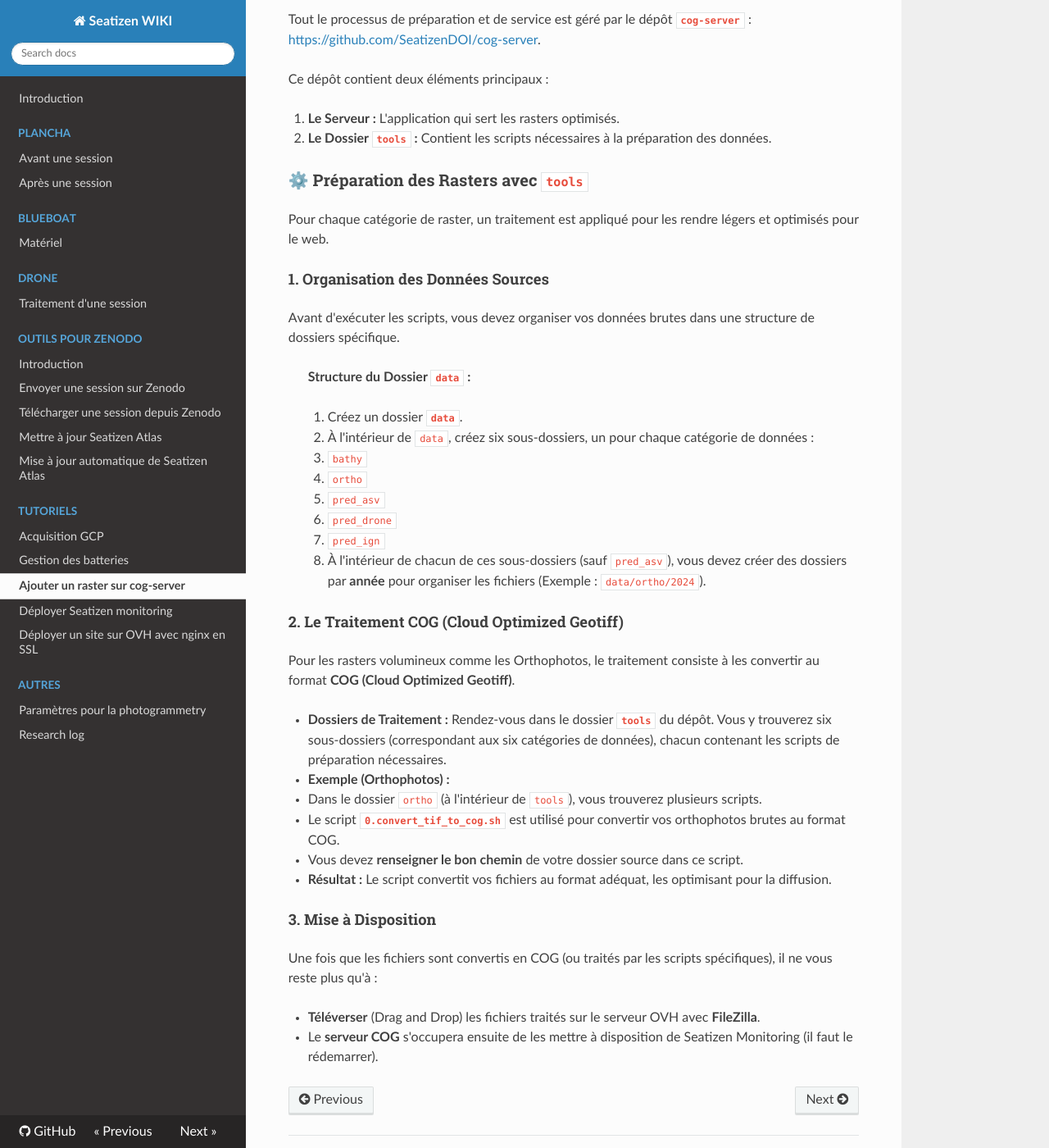
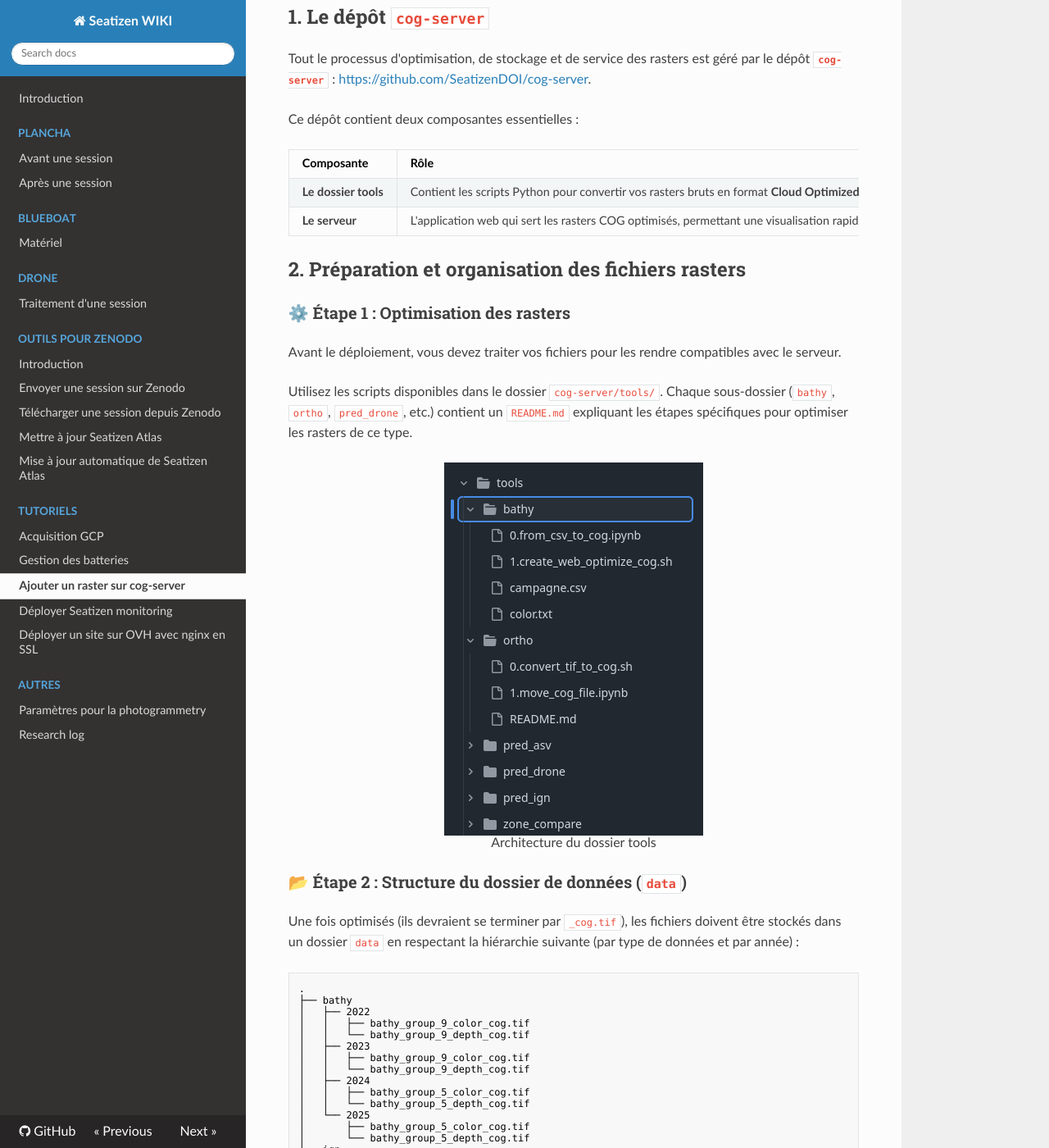
Before and after one commit to SeatizenDOI/wiki-seatizen, an MkDocs documentation site: the page built from docs/tutoriels/cog-server.md, in a window 1280 px wide and 1400 px high, scrolled down 289 px. Shown: the whole window at 82% size. Built offline with MkDocs 1.6.1, drawn with Linux system fonts in a browser that asks for light colours; nearby versions of some CDN libraries; some of the changed text lies outside the part shown.

Commit message:
Cog-server

````diff
--- a/docs/tutoriels/cog-server.md
+++ b/docs/tutoriels/cog-server.md
@@ -1,58 +1,119 @@
+# Intégration des données rasters dans Seatizen Monitoring
 
-## Intégration des Rasters (Orthophotos, Bathy, Prédictions)
+L'intégration des données raster (Orthophotos, Bathymétrie, Prédictions, etc.) à la plateforme Seatizen Monitoring nécessite une optimisation préalable en raison de la taille importante des fichiers. Ces données sont servies par un serveur dédié, distinct du site web principal.
 
-L'ajout de données raster (Orthophotos, Bathy, Prédictions, etc.) à Seatizen Monitoring nécessite un traitement préalable des fichiers, car ils sont trop volumineux pour être servis directement. Ces rasters sont stockés sur un serveur dédié, séparé du site web principal.
+## 1. Le dépôt `cog-server`
 
-### 📦 Utilisation du dépôt `cog-server`
+Tout le processus d'optimisation, de stockage et de service des rasters est géré par le dépôt **`cog-server`** : [https://github.com/SeatizenDOI/cog-server](https://github.com/SeatizenDOI/cog-server).
 
-Tout le processus de préparation et de service est géré par le dépôt **`cog-server`** : [https://github.com/SeatizenDOI/cog-server](https://github.com/SeatizenDOI/cog-server).
+Ce dépôt contient deux composantes essentielles :
 
-Ce dépôt contient deux éléments principaux :
+| Composante | Rôle |
+| --- | --- |
+| **Le dossier tools** | Contient les scripts Python pour convertir vos rasters bruts en format **Cloud Optimized Geotiff (COG)**. |
+| **Le serveur** | L'application web qui sert les rasters COG optimisés, permettant une visualisation rapide sur la carte. |
 
-1. **Le Serveur :** L'application qui sert les rasters optimisés.
-2. **Le Dossier `tools` :** Contient les scripts nécessaires à la préparation des données.
+## 2. Préparation et organisation des fichiers rasters
 
-### ⚙️ Préparation des Rasters avec `tools`
+### ⚙️ Étape 1 : Optimisation des rasters
 
-Pour chaque catégorie de raster, un traitement est appliqué pour les rendre légers et optimisés pour le web.
+Avant le déploiement, vous devez traiter vos fichiers pour les rendre compatibles avec le serveur.
 
-#### 1. Organisation des Données Sources
+Utilisez les scripts disponibles dans le dossier `cog-server/tools/`. Chaque sous-dossier (`bathy`, `ortho`, `pred_drone`, etc.) contient un `README.md` expliquant les étapes spécifiques pour optimiser les rasters de ce type.
+<div align="center">
+<figure>
+<img src="/img/tutoriels/cog_tree.png" alt="Architecture du dossier tools">
+<figcaption>Architecture du dossier tools</figcaption>
+</figure>
+</div>
 
-Avant d'exécuter les scripts, vous devez organiser vos données brutes dans une structure de dossiers spécifique.
+### 📂 Étape 2 : Structure du dossier de données (`data`)
 
-> **Structure du Dossier `data` :**
+Une fois optimisés (ils devraient se terminer par `_cog.tif`), les fichiers doivent être stockés dans un dossier `data` en respectant la hiérarchie suivante (par type de données et par année) :
 
-> 1. Créez un dossier **`data`**.
+```bash
+.
+├── bathy
+│   ├── 2022
+│   │   ├── bathy_group_9_color_cog.tif
+│   │   └── bathy_group_9_depth_cog.tif
+│   ├── 2023
+│   │   ├── bathy_group_9_color_cog.tif
+│   │   └── bathy_group_9_depth_cog.tif
+│   ├── 2024
+│   │   ├── bathy_group_5_color_cog.tif
+│   │   └── bathy_group_5_depth_cog.tif
+│   └── 2025
+│       ├── bathy_group_5_color_cog.tif
+│       └── bathy_group_5_depth_cog.tif
+├── ign
+│   ├── 2017
+│   │   └── 974-2017-0340-7640-U40S-0M20-E080_clipped_cog.tif
+│   └── 2022
+│       └── 974-2022-0340-7640-U40S-0M20-E080_clipped_cog.tif
+├── ortho
+│   ├── 2021
+│   │   └── 20211202_REU-BOUCAN_AUV-1_01_ortho_cog.tif
+│   ├── 2022
+│   │   └── 20221025_SYC-aldabra-arm01_UAV-02_33_ortho_cog.tif
+│   ├── 2023
+│   │   └── 2023_ASV_AME_STLEU_odm_orthophoto_cog.tif
+│   ├── 2024
+│   │   └── 20240628_REU-HERMITAGE_ASV-1_01_ortho_cog.tif
+│   └── 2025
+│       └── 2025_ASV_AME_STLEU_odm_orthophoto_cog.tif
+├── pred_asv
+│   ├── 2022
+│   │   ├── group_2022_ACROPORE_BRANCHED_0_colored_cog.tif
+│   │   └── group_2022_THALASSODENDRON_CILIATUM_9_colored_cog.tif
+│   ├── 2023
+│   │   └── group_2023_THALASSODENDRON_CILIATUM_9_colored_cog.tif
+│   ├── 2024
+│   │   └── group_2024_THALASSODENDRON_CILIATUM_6_colored_cog.tif
+│   ├── 2025
+│   │   └── group_2025_THALASSODENDRON_CILIATUM_6_colored_cog.tif
+│   └── color_asv_pred_by_specie.json
+├── pred_drone
+│   ├── 2023
+│   │   ├── 20231208_REU-ST-LEU_UAV-01_06_ortho_merged_predictions_color_cog.tif
+│   │   └── 20231208_REU-ST-LEU_UAV-01_06_ortho_merged_predictions_preddata_cog.tif
+│   ├── 2024
+│   │   ├── 20240407_REU-ST-LEU-PORT_UAV-01_03_ortho_merged_predictions_color_cog.tif
+│   │   └── 20240407_REU-ST-LEU-PORT_UAV-01_03_ortho_merged_predictions_preddata_cog.tif
+│   └── 2025
+│       ├── 20250517_REU-LA-SALINE_UAV-01_01_ortho_merged_predictions_color_cog.tif
+│       └── 20250517_REU-LA-SALINE_UAV-01_01_ortho_merged_predictions_preddata_cog.tif
+├── pred_ign
+│   ├── 2017
+│   │   ├── 974-2017-0340-7640-U40S-0M20-E080_merged_predictions_color_cog.tif
+│   │   └── 974-2017-0340-7640-U40S-0M20-E080_merged_predictions_preddata_cog.tif
+│   └── 2022
+│       ├── 974-2022-0310-7670-U40S-0M20-E080_merged_predictions_color_cog.tif
+│       └── 974-2022-0310-7670-U40S-0M20-E080_merged_predictions_preddata_cog.tif
+└── transparent.png
 
-> 2. À l'intérieur de `data`, créez six sous-dossiers, un pour chaque catégorie de données :
+```
 
-> * `bathy`
-> * `ortho`
-> * `pred_asv`
-> * `pred_drone`
-> * `pred_ign`
+### 🎨 Gestion des doubles fichiers (Bathy, Prédictions)
 
+Les catégories **`bathy`**, **`pred_drone`** et **`pred_ign`** requièrent deux fichiers COG par raster pour séparer la visualisation de la donnée :
 
-> 3. À l'intérieur de chacun de ces sous-dossiers (sauf `pred_asv`), vous devez créer des dossiers par **année** pour organiser les fichiers (Exemple : `data/ortho/2024`).
->
->
+| Type de Fichier | Rôle | Objectif |
+| --- | --- | --- |
+| **`*_color_cog.tif`** | Couche visuelle | Sert uniquement à afficher les couleurs sur la carte. |
+| **`*_preddata_cog.tif`** | Couche de données | Contient les valeurs du raster (profondeur, labels de prédiction, etc.), permettant à l'utilisateur de **cliquer** sur la carte pour obtenir une information précise. |
 
-#### 2. Le Traitement COG (Cloud Optimized Geotiff)
+## 3. Déploiement et mise à jour du serveur
 
-Pour les rasters volumineux comme les Orthophotos, le traitement consiste à les convertir au format **COG (Cloud Optimized Geotiff)**.
+Le déploiement et la configuration complète du serveur sont détaillés dans le `README.md` du dépôt principal `cog-server`.
 
-* **Dossiers de Traitement :** Rendez-vous dans le dossier **`tools`** du dépôt. Vous y trouverez six sous-dossiers (correspondant aux six catégories de données), chacun contenant les scripts de préparation nécessaires.
-* **Exemple (Orthophotos) :**
-* Dans le dossier `ortho` (à l'intérieur de `tools`), vous trouverez plusieurs scripts.
-* Le script **`0.convert_tif_to_cog.sh`** est utilisé pour convertir vos orthophotos brutes au format COG.
-* Vous devez **renseigner le bon chemin** de votre dossier source dans ce script.
+🔗 **Lien du tutoriel de déploiement :** [https://github.com/SeatizenDOI/cog-server/blob/master/README.md](https://github.com/SeatizenDOI/cog-server/blob/master/README.md)
 
+### 🚀 Mise à jour des données sur le VPS
 
-* **Résultat :** Le script convertit vos fichiers au format adéquat, les optimisant pour la diffusion.
+Pour mettre à jour les données sur le serveur VPS (celui de Sylvain) après l'optimisation :
 
-#### 3. Mise à Disposition
-
-Une fois que les fichiers sont convertis en COG (ou traités par les scripts spécifiques), il ne vous reste plus qu'à :
-
-* **Téléverser** (Drag and Drop) les fichiers traités sur le serveur OVH avec **FileZilla**.
-* Le **serveur COG** s'occupera ensuite de les mettre à disposition de Seatizen Monitoring (il faut le rédemarrer).
+1. **Connexion :** Utilisez un client FTP/SFTP comme **FileZilla** pour vous connecter au VPS.
+2. **Transfert :** Transférez le contenu de votre nouveau dossier `data` (contenant les sous-dossiers `bathy`, `ortho`, etc.) vers le répertoire de données du serveur :
+`/home/debian/villien/data`
+3. **Redémarrage :** Relancez le conteneur Docker pour qu'il prenne en compte les nouveaux fichiers. Utilisez la commande suivante via SSH : `docker container restart cog-server`
````
Also changed, not shown: docs/img/tutoriels/cog_tree.png (added).
